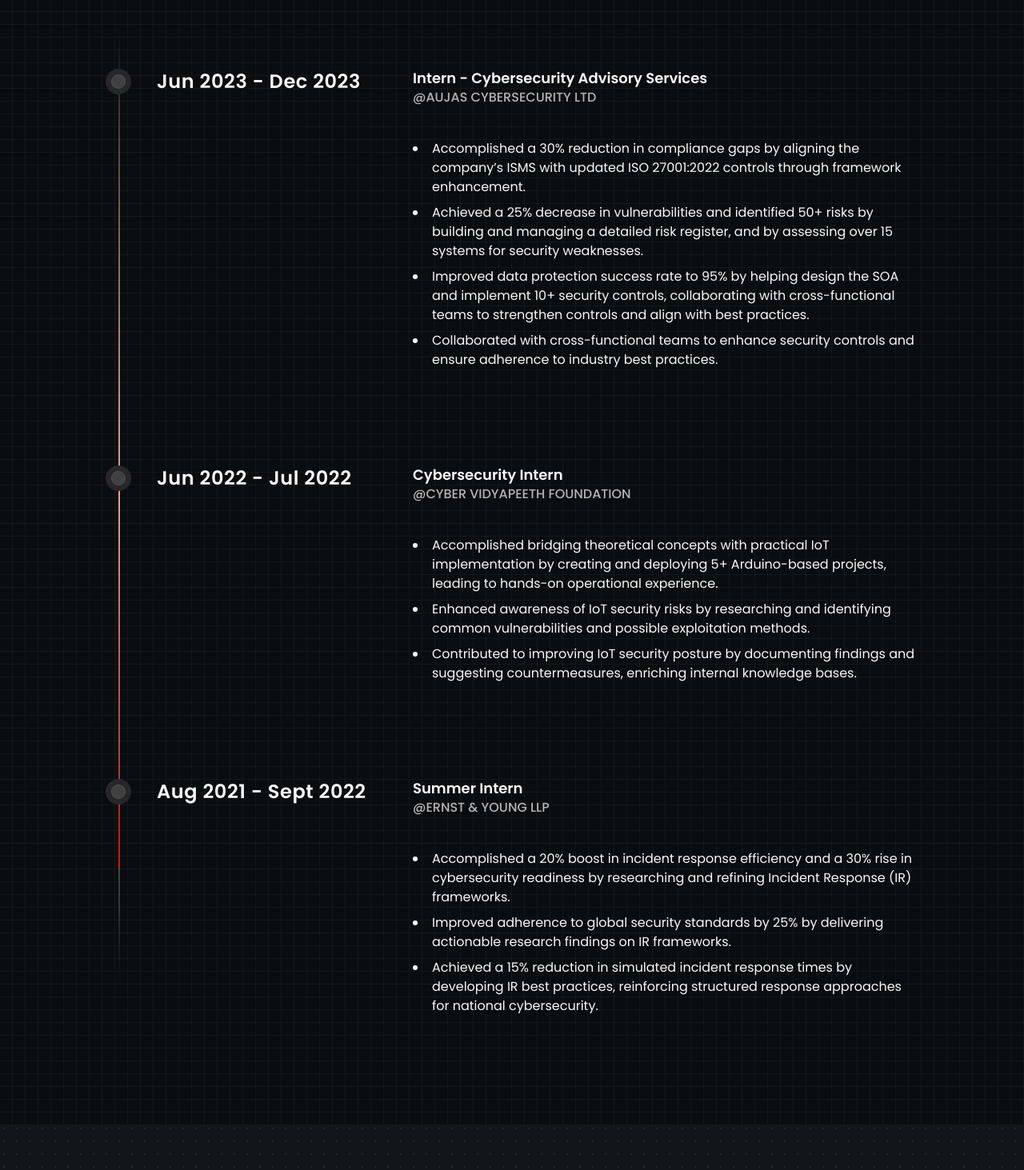
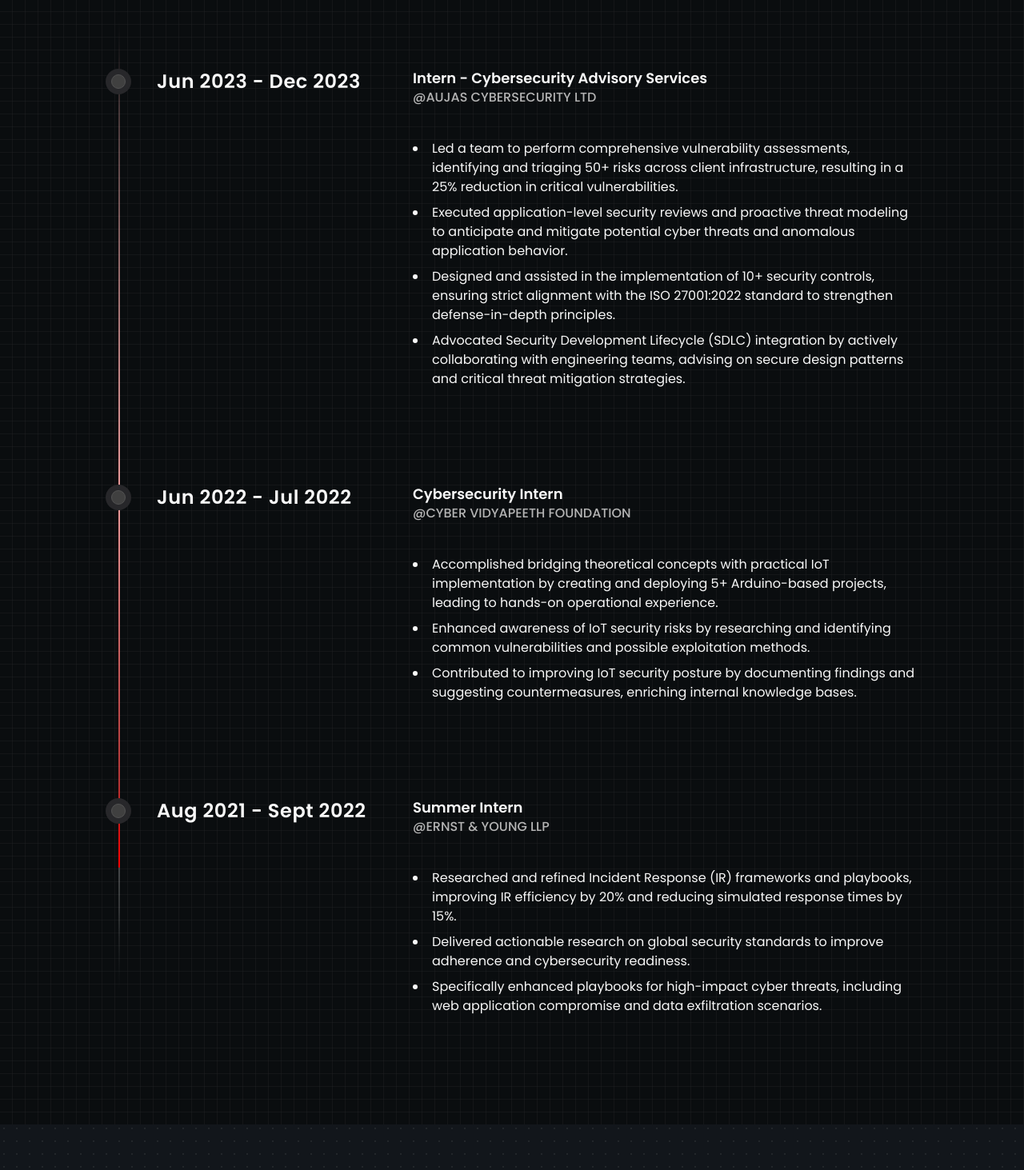
Before and after one commit to kshirsagar26/portfolio, a Next.js app: page / in a window 1280 px wide. Shown: the part 1714-3177 px from the top of the page at 80% size. Built offline with nearby package versions, Linux system fonts and the light colour scheme; what tailwindcss-debug-screens would draw is missing.

Commit message:
EXPERIENCE updated

```diff
--- a/src/data/experiences.ts
+++ b/src/data/experiences.ts
@@ -9,10 +9,11 @@ const experiences: IExperienceItem[] = [
     isCurrentJob: false,
     location: "Mumbai, India",
     description: [
-      "Accomplished a 30% reduction in compliance gaps by aligning the company’s ISMS with updated ISO 27001:2022 controls through framework enhancement.",
-      "Achieved a 25% decrease in vulnerabilities and identified 50+ risks by building and managing a detailed risk register, and by assessing over 15 systems for security weaknesses.",
-      "Improved data protection success rate to 95% by helping design the SOA and implement 10+ security controls, collaborating with cross-functional teams to strengthen controls and align with best practices.",
-      "Collaborated with cross-functional teams to enhance security controls and ensure adherence to industry best practices.",
+      "Led a team to perform comprehensive vulnerability assessments, identifying and triaging 50+ risks across client infrastructure, resulting in a 25% reduction in critical vulnerabilities.",
+      "Executed application-level security reviews and proactive threat modeling to anticipate and mitigate potential cyber threats and anomalous application behavior.",
+      "Designed and assisted in the implementation of 10+ security controls, ensuring strict alignment with the ISO 27001:2022 standard to strengthen defense-in-depth principles.",
+      "Advocated Security Development Lifecycle (SDLC) integration by actively collaborating with engineering teams, advising on secure design patterns and critical threat mitigation strategies.",
+
     ],
   },
   {
@@ -36,9 +37,9 @@ const experiences: IExperienceItem[] = [
     isCurrentJob: false,
     location: "Remote",
     description: [
-      "Accomplished a 20% boost in incident response efficiency and a 30% rise in cybersecurity readiness by researching and refining Incident Response (IR) frameworks.",
-      "Improved adherence to global security standards by 25% by delivering actionable research findings on IR frameworks.",
-      "Achieved a 15% reduction in simulated incident response times by developing IR best practices, reinforcing structured response approaches for national cybersecurity.",
+      "Researched and refined Incident Response (IR) frameworks and playbooks, improving IR efficiency by 20% and reducing simulated response times by 15%.",
+      "Delivered actionable research on global security standards to improve adherence and cybersecurity readiness.",
+      "Specifically enhanced playbooks for high-impact cyber threats, including web application compromise and data exfiltration scenarios.",
     ],
   },
 ];
```
